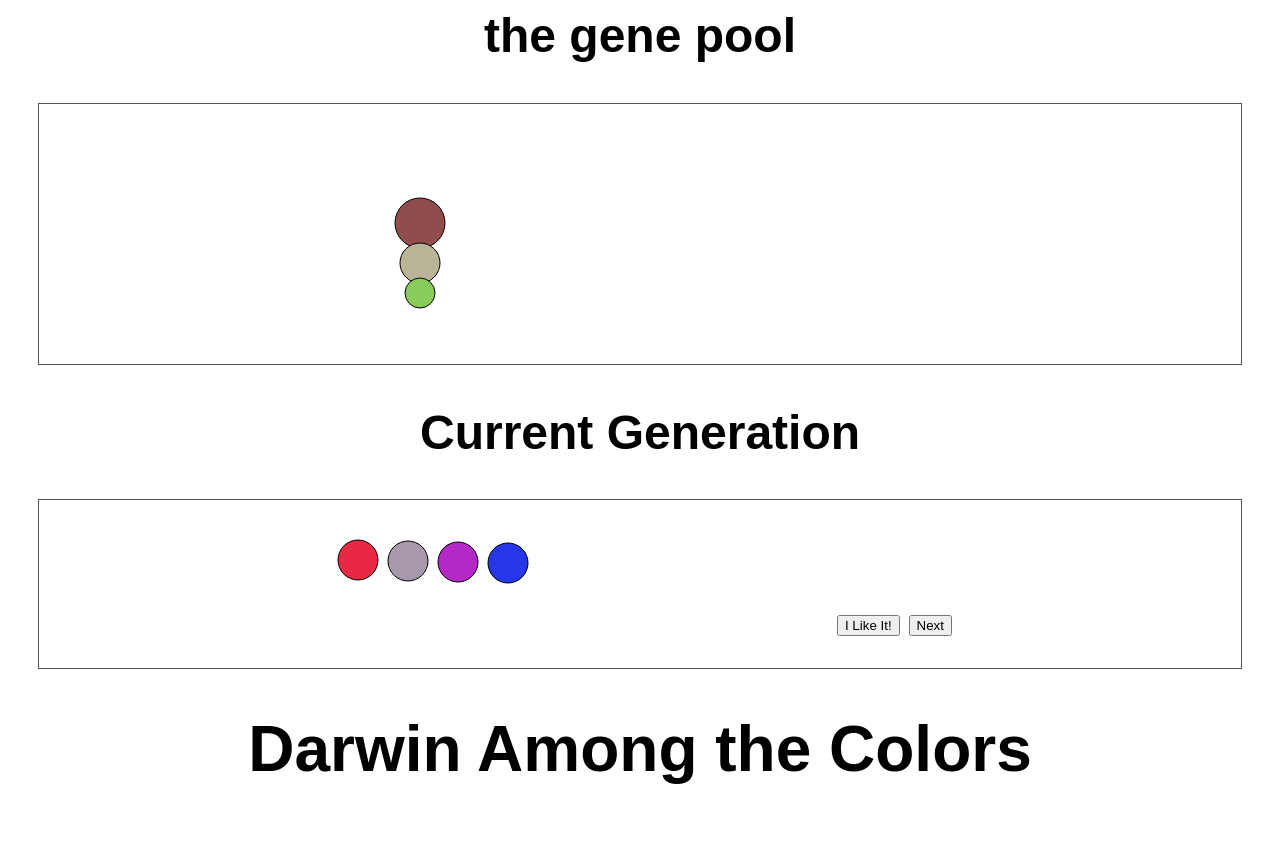
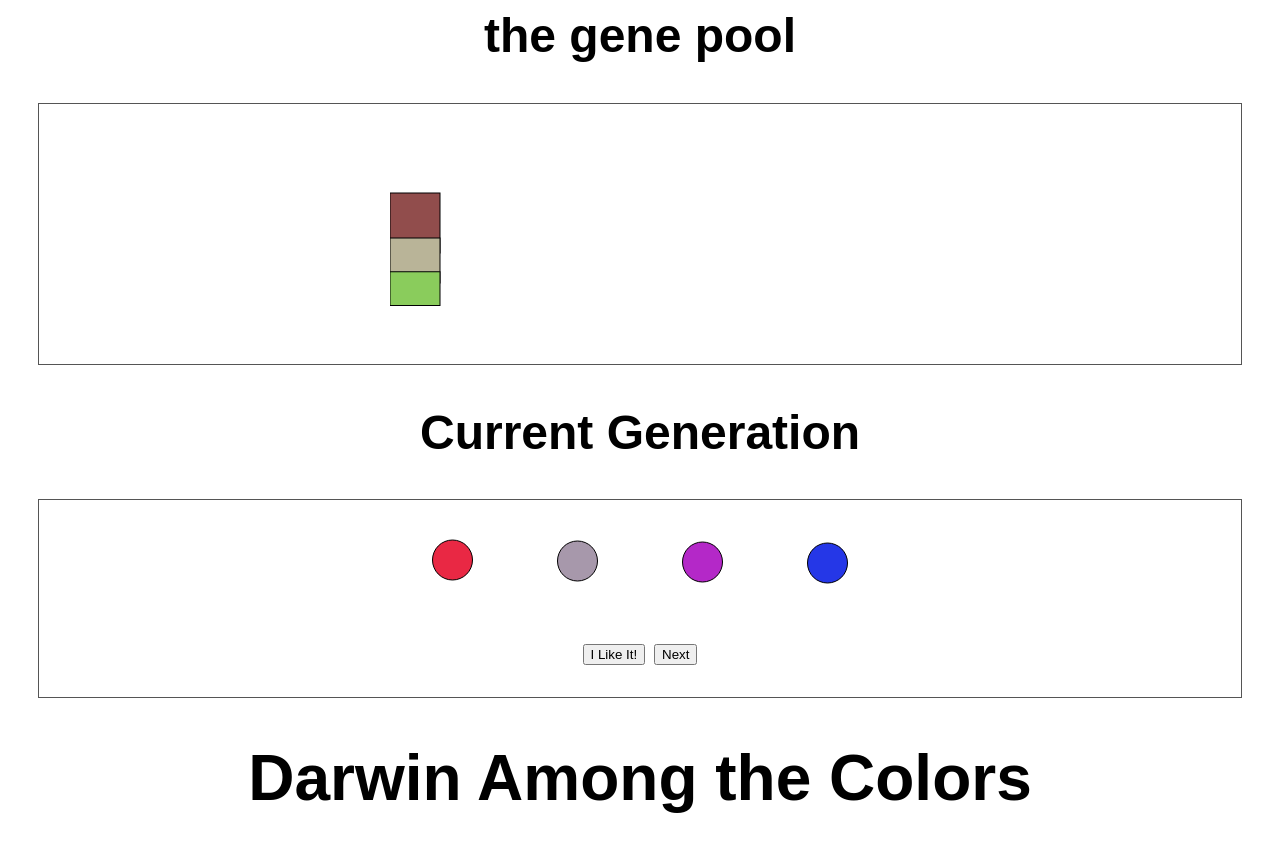
Before and after one commit to lucaswadedavis/darwin-among-the-colors, a website: page index.html in a window 1280 px wide. Both pictures are taken after a click on the button "I Like It!". Before the commit the page ends 829 px from the top, so only its background shows below. Drawn offline with nearby package versions, Linux system fonts and the light colour scheme.

Commit message:
updates the cosmetic aspects of DAT making the gene pool with rectangles.

```diff
--- a/index.html
+++ b/index.html
@@ -18,7 +18,7 @@
   evo.generations = 10;
   evo.Scheme = function(){
     var colors = [];
-    var delta = 0.1;
+    var delta = 0.5;
     if (this.genePool.length>3){
       if (this.sex = true){
         var mom = _.sample(this.genePool).slice();
@@ -63,7 +63,7 @@
     var mutationDelta = fitnessFunction.mutationDelta;
 
     var breed = function(val){
-      //console.log(val);
+      console.log(val);
       generation ++;
       if (generation>generationLimit){return;}
       var delta = Math.abs(val-goal);
@@ -81,7 +81,7 @@
       if ( Math.abs(val-goal) < Math.abs(startingValue-goal) ){
         breed( darwa.float(val, mutationDelta) );
       } else {
-        breed( darwa.float(startingValue), mutationDelta );
+        breed( darwa.float(startingValue, mutationDelta) );
       }
     };
 
@@ -104,23 +104,37 @@
   };
   app.displaySelectedColors = function(target){
     target.clear();
+      var x = 0;
       for (var i=0;i<this.selection.length;i++){
-          target.circle(30+i*50,30+i,20).attr({fill:this.selection[i]});
+          x = ((500/this.selection.length)/2)+i*(500/this.selection.length);
+          target.circle(x,30+i,20).attr({fill:this.selection[i]});
       }
   };
   app.displayGenePool = function(target){
     target.clear();
     var x = 0;
     var y = 40;
-    var r = 30;
+    var w = 500/evo.generations;
+    var h = 500;
     for (var i=0;i<this.genePool.length;i++){
-      r = 30;
-      x = 30 + (i*55);
-      y = 40;
+      h = 80;
+      x = i*w;
+      y = 0;
       for (var j=0;j<this.genePool[i].length;j++){
-        r -= 5;
-        y = y+(2*r);
-        target.circle(x,y,r).attr({fill:this.genePool[i][j]});
+        h *= 0.75;
+        y = y+h;
+        target.rect(x,y,w,h)
+          .attr({fill:this.genePool[i][j],cursor:"pointer"})
+          .data("color",this.genePool[i][j])
+          .click(function(){
+            console.log(this.data("color"));
+            target.text(250,20,this.data("color"))
+              .attr({"font-size":32})
+              .animate({opacity:0},3000,"<",function(){
+                this.remove();
+              });
+          });
+
       }
     }
   };
@@ -144,7 +158,7 @@
         app.displayGenePool(genePoolCanvas);
       });
       $("input[type=button]#die").on("click",function(){
-        evo.genePool.length>evo.generations/2 ? evo.genePool.shift() : null;
+        evo.genePool.length>evo.generations ? evo.genePool.shift() : null;
         app.generateColorScheme();
         app.displaySelectedColors(selectionCanvas);
         app.displayGenePool(genePoolCanvas);
@@ -158,6 +172,8 @@
   <div id='gene-pool'></div>
   <h2>Current Generation</h2>
   <div id='selection'>
+
+      <br>
       <input type='button' id='live' value='I Like It!'></input>
       <input type='button' id='die' value='Next'></input>
   </div>
```
